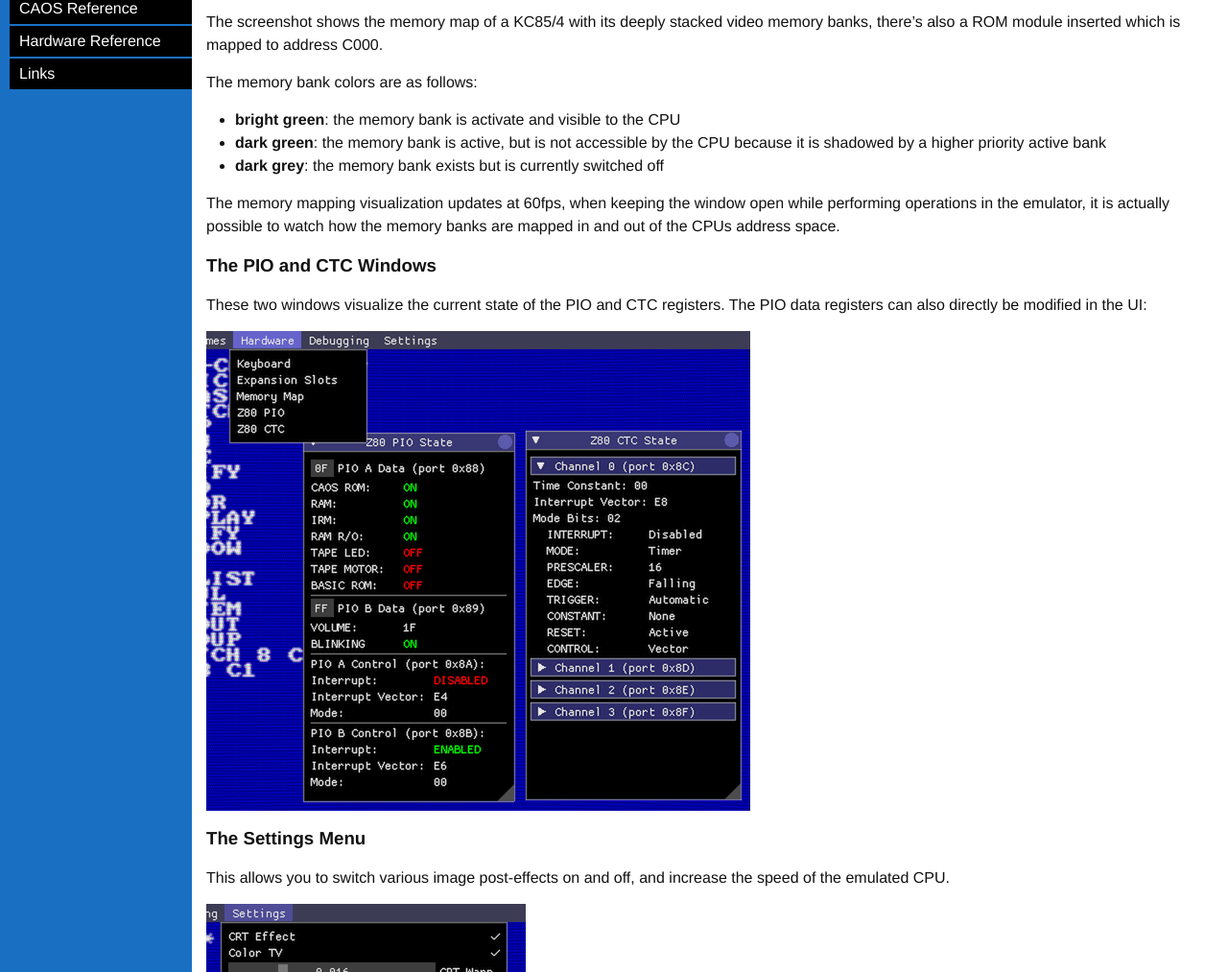
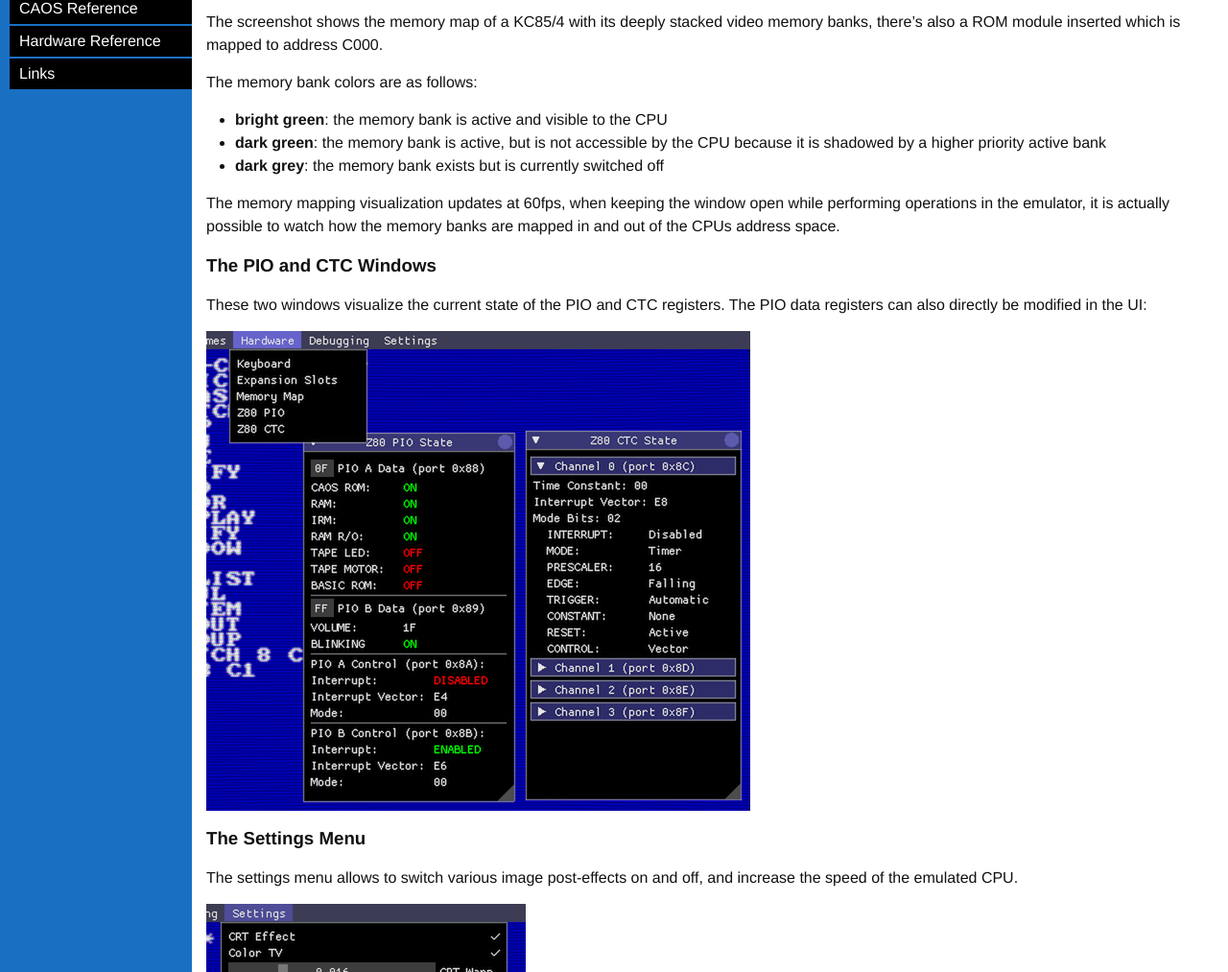
Before and after one commit to floooh/yakc, a Jekyll site: the page built from web/p025_debuggerui.md, in a window 1280 px wide and 1400 px high, scrolled down 4156 px. Shown: the part 278-1291 px from the top of the window at 96% size. Built offline with Jekyll 4.4.1, drawn with Linux system fonts in a browser that asks for light colours.

Commit message:
Fixed some webpage typos

```diff
--- a/web/p025_debuggerui.md
+++ b/web/p025_debuggerui.md
@@ -110,7 +110,7 @@ address C000.
 
 The memory bank colors are as follows:
 
-- **bright green**: the memory bank is activate and visible to the CPU
+- **bright green**: the memory bank is active and visible to the CPU
 - **dark green**: the memory bank is active, but is not accessible by the
 CPU because it is shadowed by a higher priority active bank
 - **dark grey**: the memory bank exists but is currently switched off
@@ -129,7 +129,7 @@ The PIO data registers can also directly be modified in the UI:
 
 ### The Settings Menu
 
-This allows you to switch various image post-effects on and off, and increase
-the speed of the emulated CPU.
+The settings menu allows to switch various image post-effects on and off, and
+increase the speed of the emulated CPU.
 
 ![settings](images/settings.png)
```
